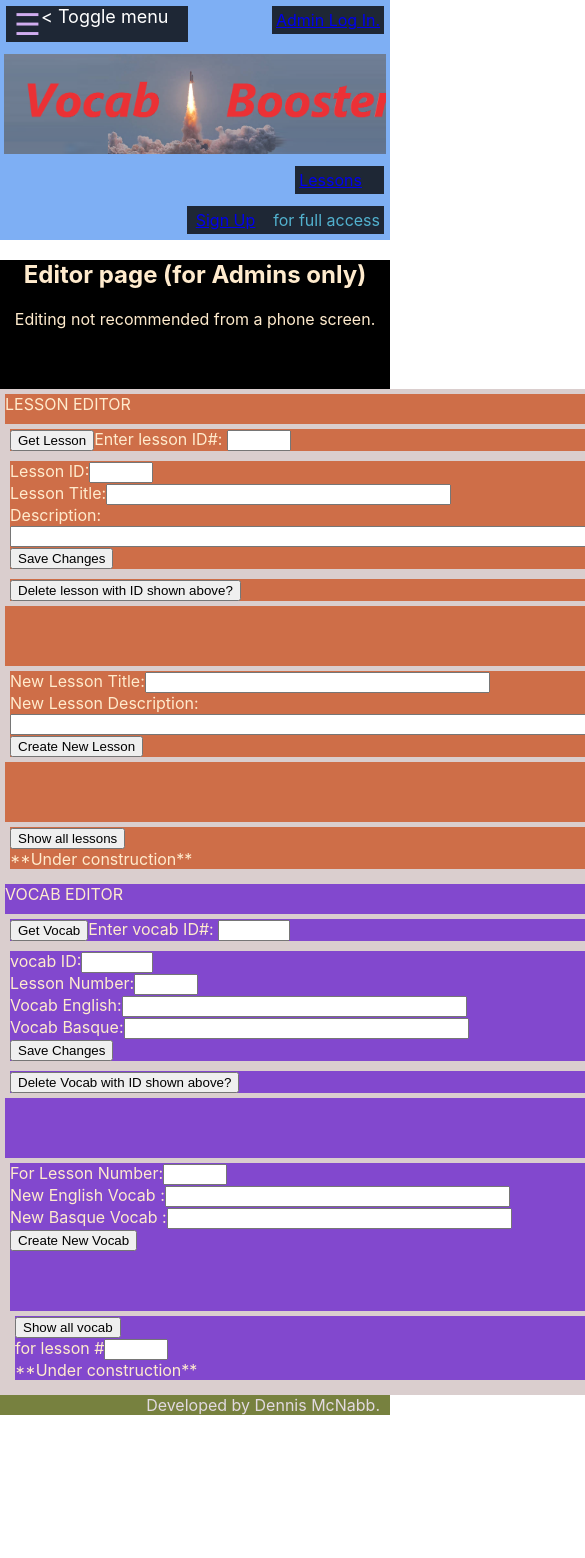
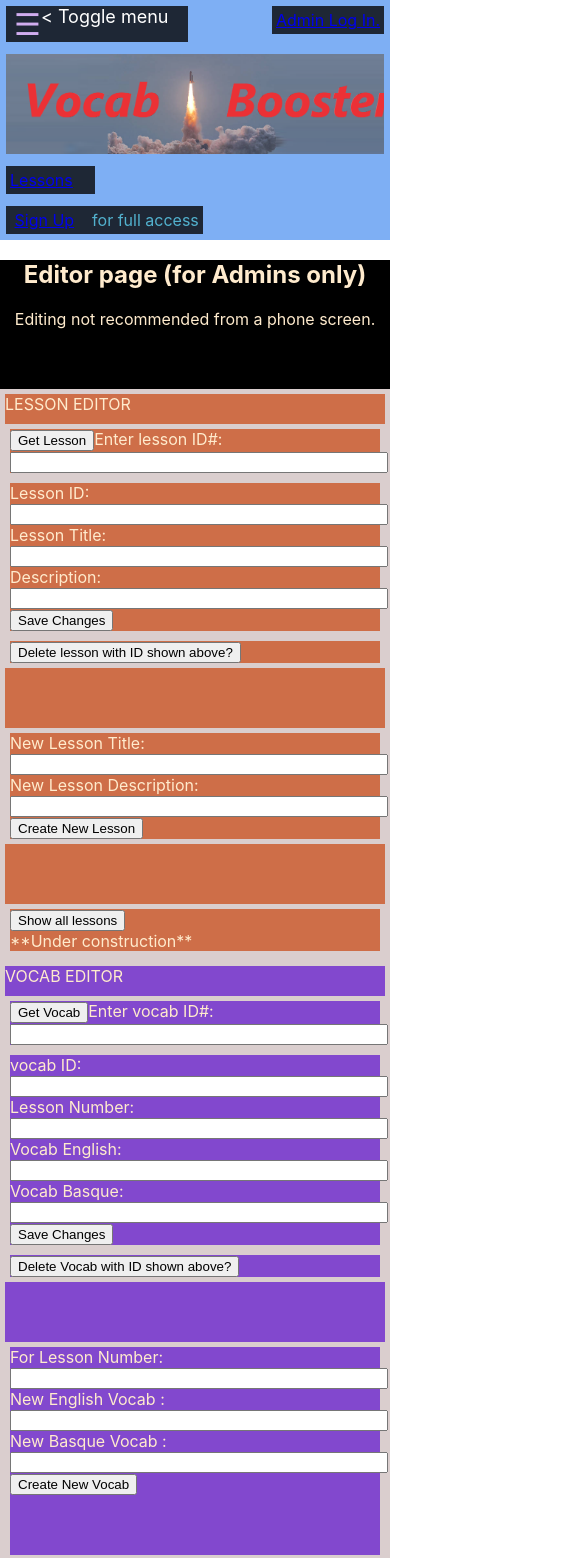
Before and after one commit to sneaky-00-ninja/vocab-boost, a React (Create React App) app: page /edit in a window 390 px wide. Shown: the top 1558 px of the page, 585 px wide, since content can reach past the window. Before the commit the page ends 1415 px from the top, so only its background shows below. Built offline with nearby package versions, Linux system fonts and the light colour scheme.

Commit message:
Made several style changes so the Media Queries now works well with all pages and components

```diff
--- a/src/styles/header.scss
+++ b/src/styles/header.scss
@@ -6,6 +6,7 @@
     justify-content: space-between;
     background-color:  rgb(126 175 244);
     color: rgb(82, 177, 206);
+    width: 100vw;
 
     .header-top-row {
         display: flex;
--- a/src/styles/main.scss
+++ b/src/styles/main.scss
@@ -9,12 +9,13 @@ body {
     background-color: Canvas;
     color: CanvasText;
     color-scheme: light dark;
+  //  width: 100vw;
   }
 
 .footer {
   display: flex;
   flex-direction: row;
-  justify-content: right;
+  justify-content: flex-end;
   padding-right: 10px;
   background-color: rgb(119, 129, 63);
   color: rgb(226, 217, 224);
--- a/src/styles/media-queries.scss
+++ b/src/styles/media-queries.scss
@@ -1,5 +1,8 @@
 
 @media (max-width: 820px) {    // contents of this only affect the header
+    .header {
+        width: 100vw;
+    }
 
     .header-bottom-row {
         display: flex;
@@ -8,14 +11,17 @@
         .logo {
             order: 1;
             align-self: center;
-            width: 98vw;
+          //  width: 98vw;
+            width: -webkit-fill-available;
 
         }
         .bottom-left {
             order: 2;
+            align-self: flex-start;
         }
         .bottom-right {
             order: 3;
+            align-self: flex-start;
         }
     }
 
@@ -57,6 +63,7 @@
 }
 
 @media (max-width: 955px) {    // contents of this only affect editor area...
+
     .editor-parent {
         display: grid;
         grid-template-columns: 1fr;
@@ -71,3 +78,24 @@
 
     }
 }
+
+
+@media (max-width: 620px) {    // for editor area, prevent header shrink ...
+    input {
+        max-width: 100%;
+        width: 100%;
+    }
+    .editor-parent {
+        display: grid;
+        grid-template-columns: 1fr;
+    }
+
+    .lesson-editor {
+        background-color: #ce6e48;
+
+    }
+    .vocab-editor {
+        background-color: #8248ce;
+
+    }
+}
--- a/src/styles/pages.scss
+++ b/src/styles/pages.scss
@@ -2,12 +2,14 @@
     min-height: 650px;
     color: blanchedalmond;
    background-color: black;
+   width: 100vw;
 }
 
 .general-page {
     min-height: 650px;
     color: blanchedalmond;
     background-color: darkslategrey;
+    width: 100vw;
 }
 
 .homepage {
```
